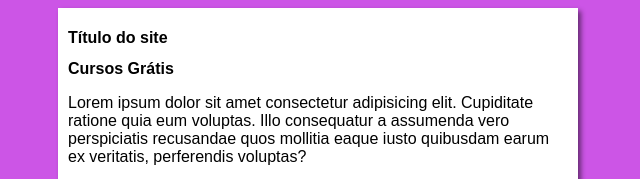
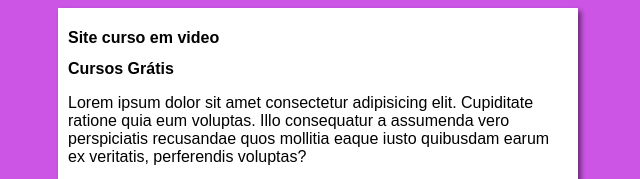
Before and after one commit to Azevd0/Projeto-site, a plain HTML site: page index.html in a window 1280 px wide. Shown: the top 179 px of the page, 322-962 px from the left. Drawn offline with Linux system fonts and the light colour scheme.

Commit message:
Update index.html

```diff
--- a/index.html
+++ b/index.html
@@ -3,13 +3,13 @@
 <head>
     <meta charset="UTF-8">
     <meta name="viewport" content="width=device-width, initial-scale=1.0">
-    <title>Titulo site</title>
+    <title>Curso eme video</title>
     <link rel="stylesheet" href="estilos/style.css">
 </head>
 <body>
     <main>
         <header>
-            <h1>Título do site</h1>
+            <h1>Site curso em video</h1>
         </header>
         <article>
             <h2>Cursos Grátis</h2>
```
